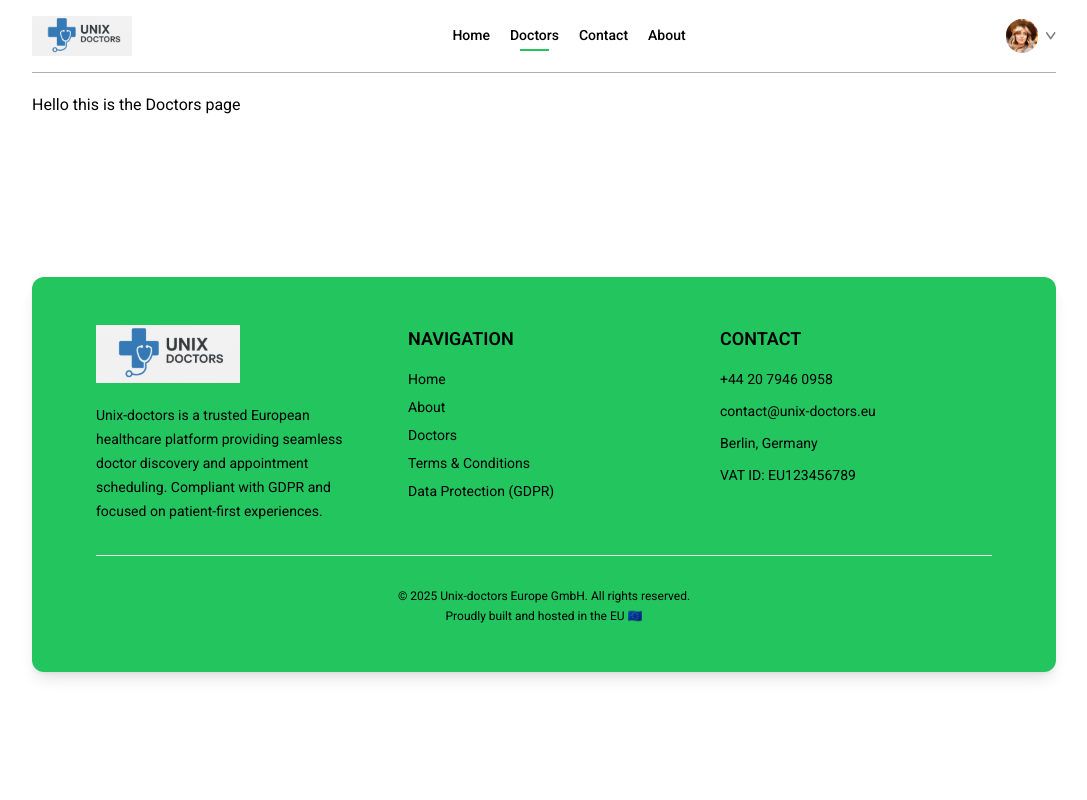
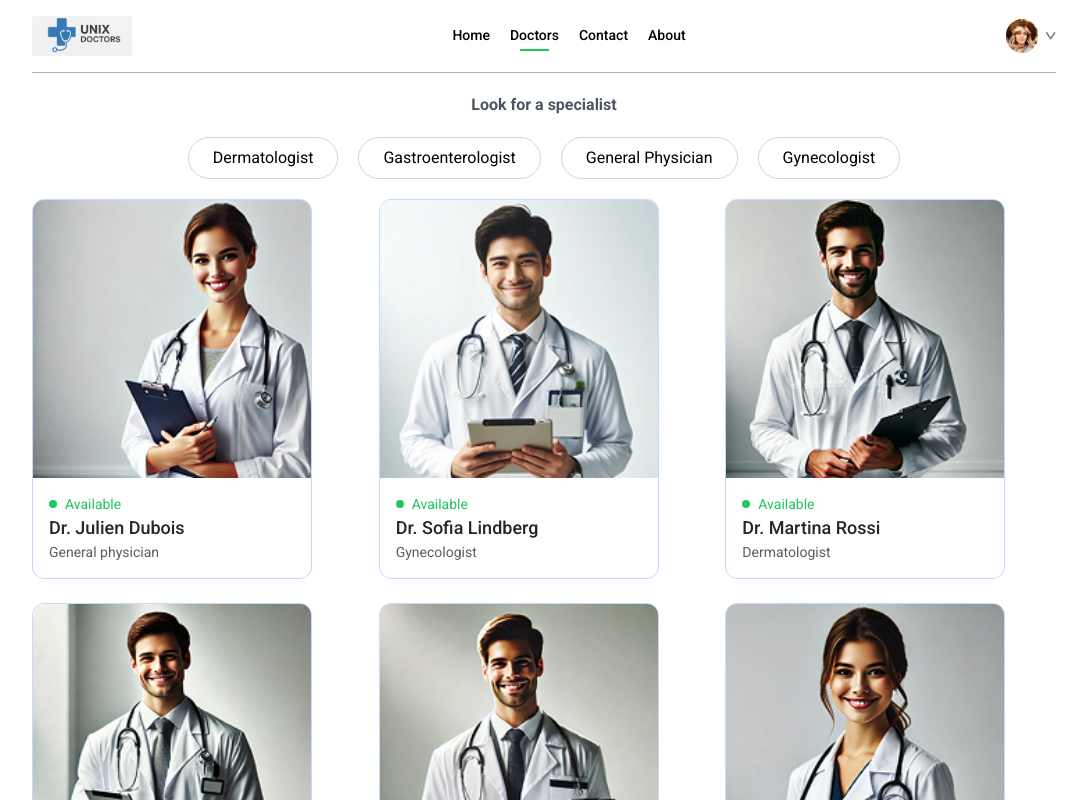
Before and after one commit to moha230/Hospital-Booking-System, a React (Vite) app in the folder frontend/: page /doctors in a window 1280 px wide. Shown: the top 800 px of the page, without its empty margins (96-1183 px from the left). Built offline with nearby package versions, Linux system fonts and the light colour scheme.

Commit message:
feat: add speciality click filter on Doctors page

```diff
--- a/frontend/src/assets/assets.js
+++ b/frontend/src/assets/assets.js
@@ -118,10 +118,10 @@ export const doctors = [
         _id: 'doc5',
         name: 'Dr. Anna Müller',
         image: doc5,
-        speciality: 'Neurologist',
+        speciality: 'Gastroenterologist',
         degree: 'MBBS',
         experience: '4 Years',
-        about: 'Dr. Müller is passionate about helping patients with neurological disorders through holistic approaches.',
+        about: 'Dr. Müller is passionate about helping patients with Gastroenterologist disorders through holistic approaches.',
         fees: 50,
         address: {
             line1: 'Satakunnankatu 20',
@@ -132,10 +132,10 @@ export const doctors = [
         _id: 'doc6',
         name: 'Dr. Pedro Alvarez',
         image: doc6,
-        speciality: 'Neurologist',
+        speciality: 'Gastroenterologist',
         degree: 'MBBS',
         experience: '4 Years',
-        about: 'Dr. Alvarez delivers top-level neurological care backed by research and years of experience.',
+        about: 'Dr. Alvarez delivers top-level Gastroenterologist care backed by research and years of experience.',
         fees: 50,
         address: {
             line1: 'Hallituskatu 5',
--- a/frontend/src/context/AppContext.jsx
+++ b/frontend/src/context/AppContext.jsx
@@ -7,9 +7,9 @@ const AppContextProvider = (props) => {
   const value = {
     doctors,
   };
-  return <AppContext.Provider value={value}>
-    {props.children}
-    </AppContext.Provider>;
+  return (
+    <AppContext.Provider value={value}>{props.children}</AppContext.Provider>
+  );
 };
 
 export default AppContextProvider;
--- a/frontend/src/pages/Doctors.jsx
+++ b/frontend/src/pages/Doctors.jsx
@@ -1,7 +1,97 @@
-import React from "react";
+import React, { useContext, useEffect, useState } from "react";
+import { useNavigate, useParams } from "react-router-dom";
+import { AppContext } from "../context/AppContext";
 
 const Doctors = () => {
-  return <div>Hello this is the Doctors page</div>;
+  // Get the speciality parameter from the route
+  const { speciality } = useParams();
+
+  // Local state to store filtered doctors
+  const [filterDoc, setFilterDoc] = useState([]);
+
+  // Get all doctors from global context
+  const { doctors } = useContext(AppContext);
+
+  // React Router navigate function
+  const navigate = useNavigate();
+
+  // Filter doctors based on the speciality from URL
+  const applyFilter = () => {
+    if (speciality) {
+      setFilterDoc(doctors.filter((doc) => doc.speciality === speciality));
+    } else {
+      setFilterDoc(doctors);
+    }
+  };
+
+  // Run the filter function when doctors or speciality changes
+  useEffect(() => {
+    applyFilter();
+  }, [doctors, speciality]);
+
+  return (
+    <div>
+      <p className="text-gray-600 font-bold flex justify-center">
+        Look for a specialist
+      </p>
+
+      {/* Horizontal list of specialities */}
+      <div className="sm:flex-row items-start gap-5 mt-5">
+        <div className="flex justify-center items-center gap-5 mt-5 whitespace-nowrap">
+          <p className="w-[94vw] sm:w-auto px-6 py-2 border border-gray-300 rounded-full cursor-pointer transition-all bg-white hover:bg-green-100 flex justify-center items-center text-center">
+            Dermatologist
+          </p>
+          <p className="w-[94vw] sm:w-auto px-6 py-2 border border-gray-300 rounded-full cursor-pointer transition-all bg-white hover:bg-green-100 flex justify-center items-center text-center">
+            Gastroenterologist
+          </p>
+          <p className="w-[94vw] sm:w-auto px-6 py-2 border border-gray-300 rounded-full cursor-pointer transition-all bg-white hover:bg-green-100 flex justify-center items-center text-center">
+            General Physician
+          </p>
+          <p className="w-[94vw] sm:w-auto px-6 py-2 border border-gray-300 rounded-full cursor-pointer transition-all bg-white hover:bg-green-100 flex justify-center items-center text-center">
+            Gynecologist
+          </p>
+        </div>
+
+        {/* Displaying doctors based on speciality */}
+        <div
+          className={`w-full pt-5 gap-y-6 px-3 sm:px-0 flex ${
+            filterDoc.length === 1
+              ? "justify-center"
+              : filterDoc.length === 2
+              ? "justify-start gap-4"
+              : "grid grid-cols-3 gap-4"
+          }`}
+        >
+          {filterDoc.map((item, index) => (
+            <div
+              key={index}
+              onClick={() => {
+                navigate(`/appointment/${item._id}`);
+                scrollTo(0, 0);
+              }}
+              className="w-[280px] border border-[#C9D8FF] rounded-xl overflow-hidden cursor-pointer hover:translate-y-[-10px] transition-all duration-500"
+            >
+              <img
+                className="bg-[#EAEFFF] w-full object-cover"
+                src={item.image}
+                alt={item.name}
+              />
+              <div className="p-4">
+                <div className="flex items-center gap-2 text-sm text-green-500">
+                  <p className="w-2 h-2 rounded-full bg-green-500"> </p>
+                  <p>Available</p>
+                </div>
+                <p className="text-[#262626] text-lg font-medium">
+                  {item.name}
+                </p>
+                <p className="text-[#5C5C5C] text-sm">{item.speciality}</p>
+              </div>
+            </div>
+          ))}
+        </div>
+      </div>
+    </div>
+  );
 };
 
 export default Doctors;
```
